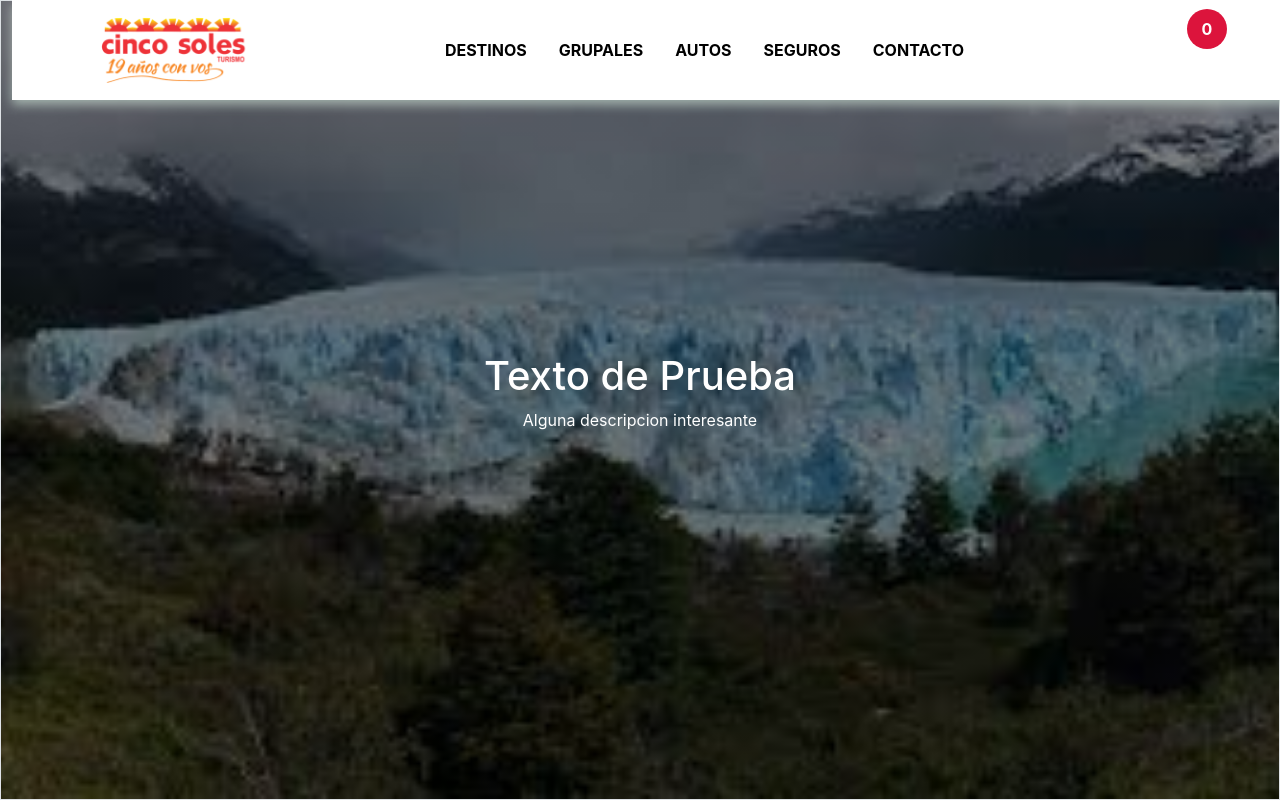
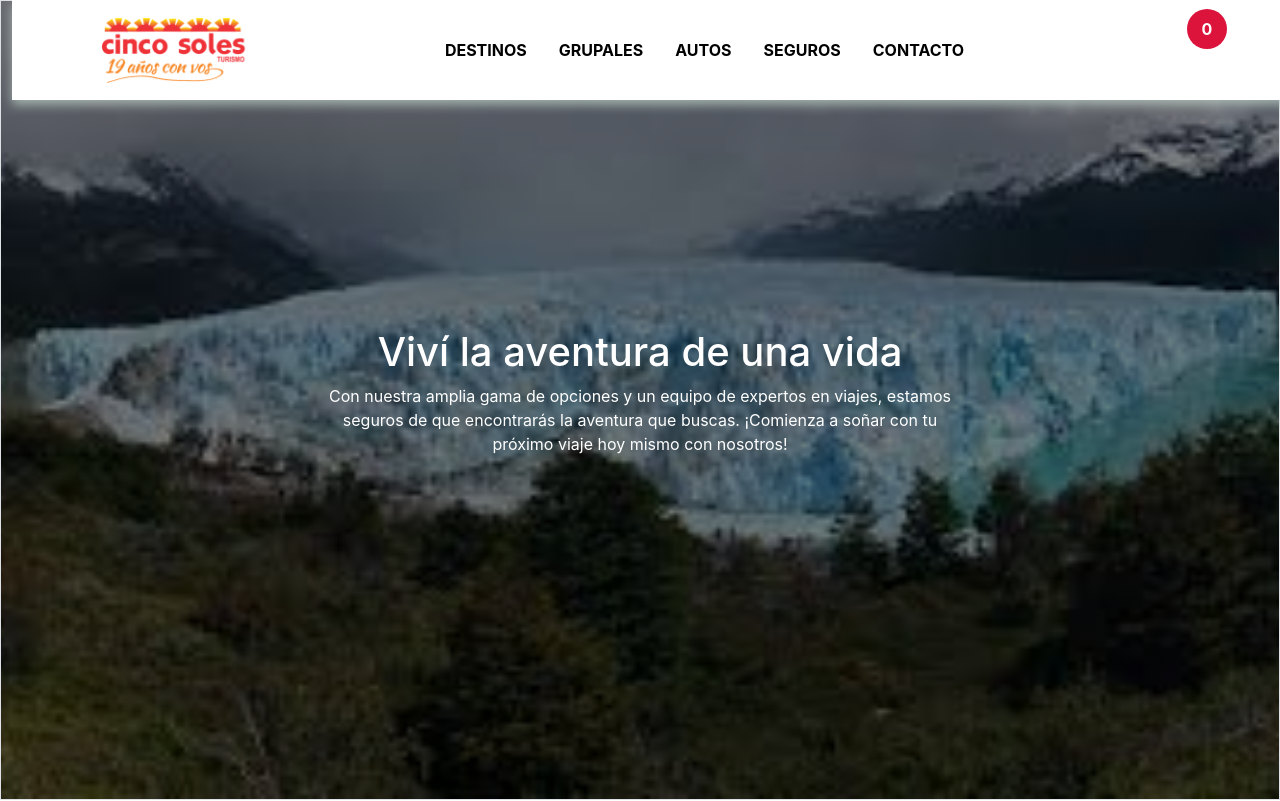
Before and after one commit to MarisolDD/ReactProyecto, a React (Create React App) app in the folder reactproyecto/: page / in a window 1280 px wide. Shown: the top 801 px of the page. Built offline with nearby package versions, Linux system fonts and the light colour scheme; data requests are answered from the project's data file; some icons are missing.

Commit message:
"Texto HeroImage"

```diff
--- a/reactproyecto/src/componentes/HeroImage.jsx
+++ b/reactproyecto/src/componentes/HeroImage.jsx
@@ -5,8 +5,8 @@ function HeroImage() {
   return (
     <div className="hero-image border">
       <div className="hero-text">
-        <h1>Texto de Prueba</h1>
-        <p>Alguna descripcion interesante</p>
+        <h1>Viví la aventura de una vida</h1>
+        <p>Con nuestra amplia gama de opciones y un equipo de expertos en viajes, estamos seguros de que encontrarás la aventura que buscas. ¡Comienza a soñar con tu próximo viaje hoy mismo con nosotros!</p>
       </div>
     </div>
   );
```
